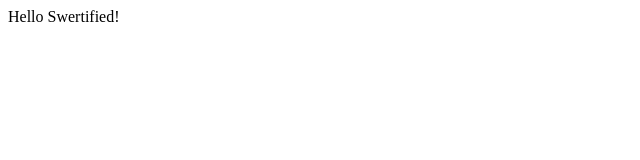
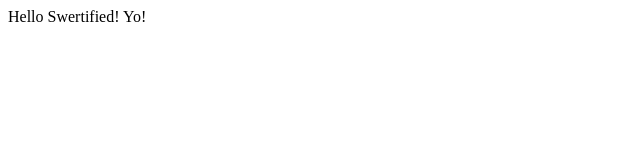
Before and after one commit to aladinus/gh-action, a website: page typescript-project/public/index.html in a window 1280 px wide. Shown: the full height of the page, 0-640 px from the left. Drawn offline with Linux system fonts and the light colour scheme; files whose address does not match are found by name.

Commit message:
edit index

```diff
--- a/typescript-project/public/index.html
+++ b/typescript-project/public/index.html
@@ -5,7 +5,7 @@
 		<title>TypeScript & Snowpack Template</title>
 	</head>
 	<body>
-		<div>Hello Swertified!</div>
+		<div>Hello Swertified! Yo!</div>
 		<script type="module" src="main.js"></script>
 	</body>
 </html>
```
